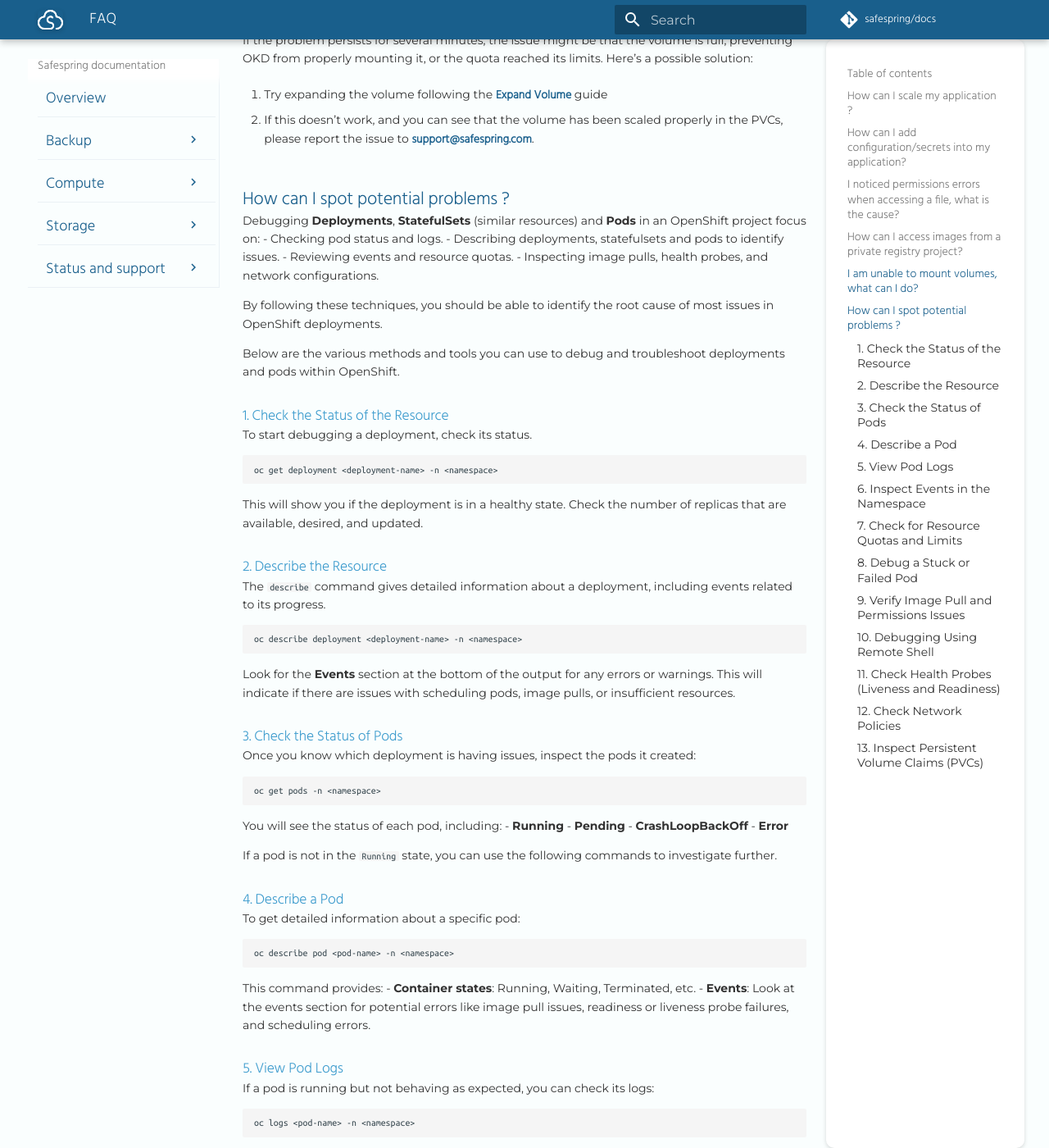
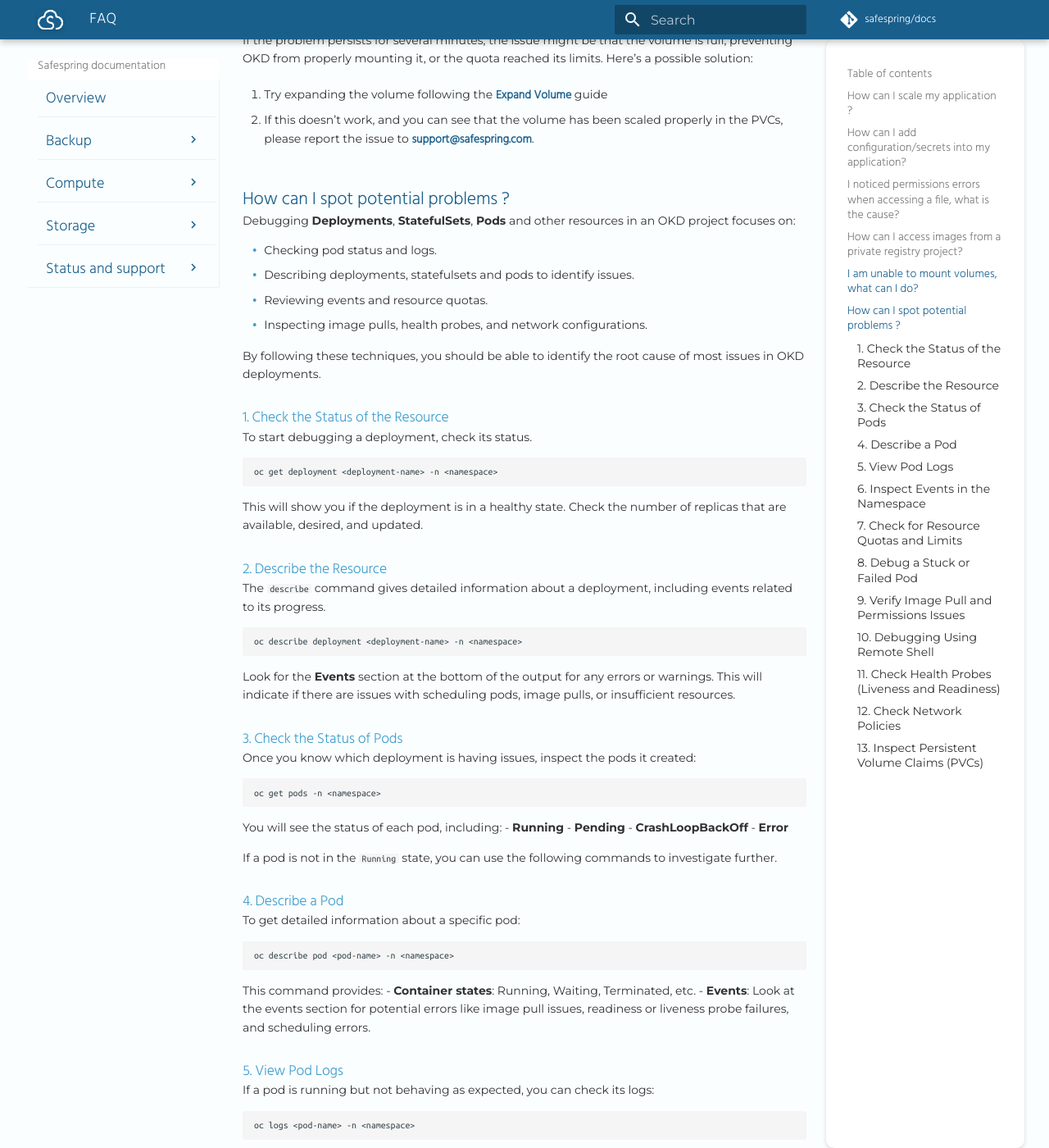
Before and after one commit to safespring/docs, an MkDocs documentation site: the page built from content/container-platform/faq.md, in a window 1280 px wide and 1400 px high, scrolled down 2258 px. Shown: the whole window at 82% size. Built offline with MkDocs 1.6.1 and Material for MkDocs 9.7.7, drawn with Linux system fonts in a browser that asks for light colours; a script that is not in the unit is left out; comment, search, counter and statistics services are not loaded; some of the changed text lies outside the part shown.

Commit message:
standardize language to reflect OKD + small fixes

````diff
--- a/content/container-platform/faq.md
+++ b/content/container-platform/faq.md
@@ -76,15 +76,14 @@ If the problem persists for several minutes, the issue might be that the volume
 
 ## How can I spot potential problems ?
 
-Debugging **Deployments**, **StatefulSets** (similar resources) and **Pods** in an OpenShift project focus on:
+Debugging **Deployments**, **StatefulSets**, **Pods** and other resources in an OKD project focuses on:
+
 - Checking pod status and logs.
 - Describing deployments, statefulsets and pods to identify issues.
 - Reviewing events and resource quotas.
 - Inspecting image pulls, health probes, and network configurations.
 
-By following these techniques, you should be able to identify the root cause of most issues in OpenShift deployments.
-
-Below are the various methods and tools you can use to debug and troubleshoot deployments and pods within OpenShift.
+By following these techniques, you should be able to identify the root cause of most issues in OKD deployments.
 
 ### 1. Check the Status of the Resource
 
@@ -156,7 +155,7 @@ oc logs <pod-name> -c <container-name> --previous -n <namespace>
 
 ### 6. Inspect Events in the Namespace
 
-Events in OpenShift provide helpful insight into what is happening within your project. These logs include scheduling, resource availability, and networking-related issues.
+Events in OKD provide helpful insight into what is happening within your project. These logs include scheduling, resource availability, and networking-related issues.
 
 ```bash
 oc get events -n <namespace>
````
Also changed, not shown: content/container-platform/getting-started.md (+2 -2 lines), content/container-platform/networking.md (+1 -1 lines), content/container-platform/registry.md (+2 -2 lines).
